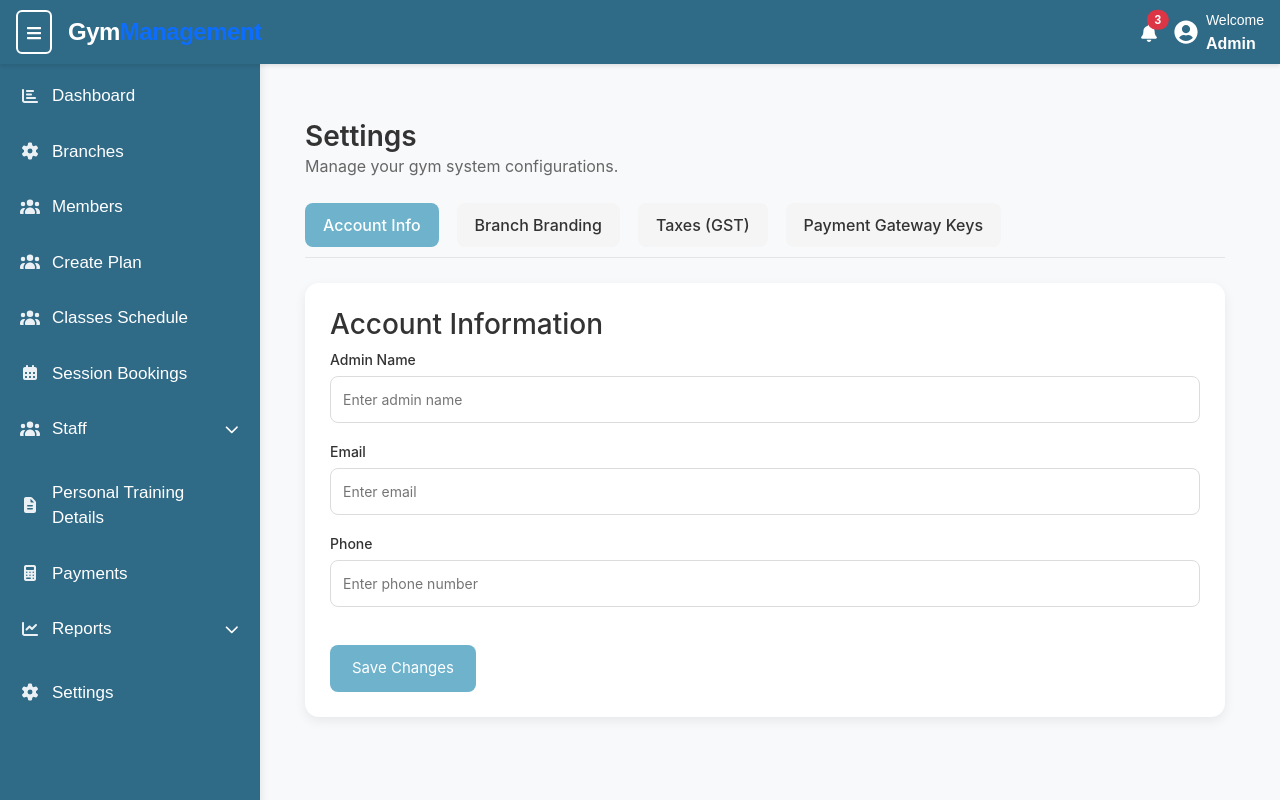
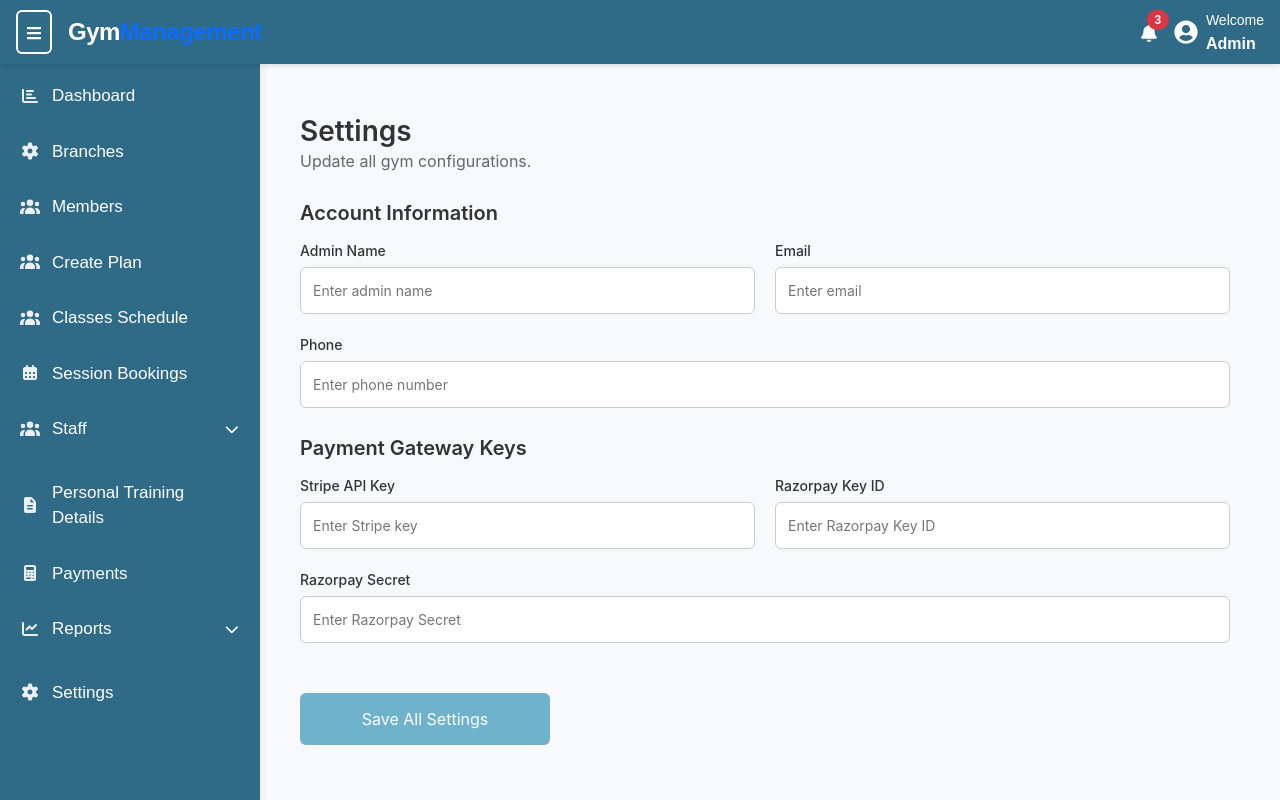
Before and after one commit to shrikantsullere/gym-frontend, a React (Vite) app: page /superadmin/setting in a window 1280 px wide. Built offline with nearby package versions, Linux system fonts and the light colour scheme.

Commit message:
changes in deshboard

```diff
--- a/src/Dashboard/SuperAdmin/Setting.jsx
+++ b/src/Dashboard/SuperAdmin/Setting.jsx
@@ -1,187 +1,235 @@
 import React, { useState } from "react";
 
-// ===== INLINE CSS (Professional Gym SaaS Style) =====
 const styles = {
   page: {
-    padding: "25px",
+    padding: "20px",
     fontFamily: "Inter, sans-serif",
+    maxWidth: "1000px",
+    margin: "0 auto",
   },
-  header: {
+
+  header: { marginBottom: "25px" },
+  title: { fontSize: "28px", fontWeight: "600", margin: 0 },
+  subtitle: { margin: 0, color: "#666" },
+
+  section: {
     marginBottom: "25px",
   },
-  title: {
-    fontSize: "28px",
+
+  sectionTitle: {
+    fontSize: "20px",
     fontWeight: "600",
-    margin: 0,
+    marginBottom: "12px",
   },
-  subtitle: {
-    margin: 0,
-    color: "#666",
+
+  formRow: {
+    display: "flex",
+    gap: "20px",
+    flexWrap: "wrap",
+    marginBottom: "12px",
   },
-  navTabs: {
-    display: "flex",
-    gap: "18px",
-    marginBottom: "25px",
-    borderBottom: "1px solid #e5e5e5",
-    paddingBottom: "10px",
+
+  formCol: {
+    flex: "1 1 300px",
+    minWidth: "250px",
   },
-  tabBtn: (active) => ({
-    padding: "10px 18px",
-    borderRadius: "8px",
+
+  label: {
+    display: "block",
+    marginBottom: "6px",
+    fontSize: "14px",
+    fontWeight: "500",
+  },
+
+  input: {
+    width: "100%",
+    padding: "12px",
+    fontSize: "14px",
+    borderRadius: "6px",
+    border: "1px solid #ccc",
+    boxSizing: "border-box",
+  },
+
+  saveBtn: {
+    marginTop: "25px",
+    padding: "14px 22px",
+    background: "#6EB2CC",
+    color: "#fff",
+    borderRadius: "6px",
+    border: "none",
+    fontSize: "16px",
     cursor: "pointer",
-    fontWeight: "500",
-    background: active ? "#6EB2CC" : "#f5f5f5",
-    color: active ? "#fff" : "#333",
-  }),
-  card: {
-    background: "#fff",
-    padding: "25px",
-    borderRadius: "14px",
-    boxShadow: "0 4px 12px rgba(0,0,0,0.07)",
+    width: "100%",
+    maxWidth: "250px",
   },
-  inputGroup: { display: "flex", flexDirection: "column", marginBottom: "18px" },
-  label: { marginBottom: "6px", fontSize: "14px", fontWeight: "500" },
-  input: {
-    padding: "12px",
-    borderRadius: "8px",
-    border: "1px solid #dcdcdc",
-    fontSize: "14px",
-    outline: "none",
-  },
-  saveBtn: {
-    marginTop: "20px",
-    padding: "12px 22px",
-    background: "#6EB2CC", // UPDATED BUTTON COLOR
-    color: "#fff",
-    borderRadius: "8px",
-    border: "none",
-    fontSize: "15px",
-    cursor: "pointer",
-  },
+
+  responsive: `
+    @media(max-width:768px){
+      .formRow {
+        flex-direction: column !important;
+      }
+    }
+  `,
 };
 
-// ==================== MAIN COMPONENT ====================
 const AdminSettings = () => {
-  const [activeTab, setActiveTab] = useState("account");
+  const [settings, setSettings] = useState({
+    adminName: "",
+    email: "",
+    phone: "",
+    branchName: "",
+    timings: "",
+    gstNumber: "",
+    gstPercent: "",
+    stripeKey: "",
+    razorKey: "",
+    razorSecret: "",
+  });
+
+  const handleChange = (field, value) => setSettings({ ...settings, [field]: value });
+  const handleSave = () => {
+    console.log("Saved Settings:", settings);
+    alert("✅ All Settings Saved!");
+  };
 
   return (
     <div style={styles.page}>
-      {/* PAGE TITLE */}
+      <style>{styles.responsive}</style>
+
       <div style={styles.header}>
         <h2 style={styles.title}>Settings</h2>
-        <p style={styles.subtitle}>Manage your gym system configurations.</p>
+        <p style={styles.subtitle}>Update all gym configurations.</p>
       </div>
 
-      {/* TABS */}
-      <div style={styles.navTabs}>
-        <div style={styles.tabBtn(activeTab === "account")} onClick={() => setActiveTab("account")}>
-          Account Info
-        </div>
-        <div style={styles.tabBtn(activeTab === "branding")} onClick={() => setActiveTab("branding")}>
-          Branch Branding
-        </div>
-        <div style={styles.tabBtn(activeTab === "gst")} onClick={() => setActiveTab("gst")}>
-          Taxes (GST)
-        </div>
-        <div style={styles.tabBtn(activeTab === "payment")} onClick={() => setActiveTab("payment")}>
-          Payment Gateway Keys
+      {/* Account Info */}
+      <div style={styles.section}>
+        <div style={styles.sectionTitle}>Account Information</div>
+        <div style={styles.formRow} className="formRow">
+          <div style={styles.formCol}>
+            <label style={styles.label}>Admin Name</label>
+            <input
+              style={styles.input}
+              value={settings.adminName}
+              onChange={(e) => handleChange("adminName", e.target.value)}
+              placeholder="Enter admin name"
+            />
+          </div>
+
+          <div style={styles.formCol}>
+            <label style={styles.label}>Email</label>
+            <input
+              style={styles.input}
+              type="email"
+              value={settings.email}
+              onChange={(e) => handleChange("email", e.target.value)}
+              placeholder="Enter email"
+            />
+          </div>
+
+          <div style={styles.formCol}>
+            <label style={styles.label}>Phone</label>
+            <input
+              style={styles.input}
+              value={settings.phone}
+              onChange={(e) => handleChange("phone", e.target.value)}
+              placeholder="Enter phone number"
+            />
+          </div>
         </div>
       </div>
 
-      {/* ===================== ACCOUNT INFO ===================== */}
-      {activeTab === "account" && (
-        <div style={styles.card}>
-          <h3>Account Information</h3>
-
-          <div style={styles.inputGroup}>
-            <label style={styles.label}>Admin Name</label>
-            <input style={styles.input} placeholder="Enter admin name" />
+      {/* Branch Branding */}
+      {/* <div style={styles.section}>
+        <div style={styles.sectionTitle}>Branch Branding</div>
+        <div style={styles.formRow} className="formRow">
+          <div style={styles.formCol}>
+            <label style={styles.label}>Branch Name</label>
+            <input
+              style={styles.input}
+              value={settings.branchName}
+              onChange={(e) => handleChange("branchName", e.target.value)}
+              placeholder="Enter branch name"
+            />
           </div>
 
-          <div style={styles.inputGroup}>
-            <label style={styles.label}>Email</label>
-            <input style={styles.input} placeholder="Enter email" type="email" />
+          <div style={styles.formCol}>
+            <label style={styles.label}>Gym Timings</label>
+            <input
+              style={styles.input}
+              value={settings.timings}
+              onChange={(e) => handleChange("timings", e.target.value)}
+              placeholder="6AM - 10PM"
+            />
+          </div>
+        </div>
+      </div> */}
+
+      {/* GST */}
+      {/* <div style={styles.section}>
+        <div style={styles.sectionTitle}>Taxes (GST)</div>
+        <div style={styles.formRow} className="formRow">
+          <div style={styles.formCol}>
+            <label style={styles.label}>GST Number</label>
+            <input
+              style={styles.input}
+              value={settings.gstNumber}
+              onChange={(e) => handleChange("gstNumber", e.target.value)}
+              placeholder="Enter GST Number"
+            />
           </div>
 
-          <div style={styles.inputGroup}>
-            <label style={styles.label}>Phone</label>
-            <input style={styles.input} placeholder="Enter phone number" />
-          </div>
-
-          <button style={styles.saveBtn}>Save Changes</button>
-        </div>
-      )}
-
-      {/* ===================== BRANCH BRANDING ===================== */}
-      {activeTab === "branding" && (
-        <div style={styles.card}>
-          <h3>Branch Branding</h3>
-
-          <div style={styles.inputGroup}>
-            <label style={styles.label}>Gym Logo</label>
-            <input style={styles.input} type="file" />
-          </div>
-
-          <div style={styles.inputGroup}>
-            <label style={styles.label}>Branch Name</label>
-            <input style={styles.input} placeholder="Enter branch name" />
-          </div>
-
-          <div style={styles.inputGroup}>
-            <label style={styles.label}>Gym Timings</label>
-            <input style={styles.input} placeholder="6AM - 10PM" />
-          </div>
-
-          <button style={styles.saveBtn}>Save Branding</button>
-        </div>
-      )}
-
-      {/* ===================== GST SETTINGS ===================== */}
-      {activeTab === "gst" && (
-        <div style={styles.card}>
-          <h3>Taxes (GST)</h3>
-
-          <div style={styles.inputGroup}>
-            <label style={styles.label}>GST Number</label>
-            <input style={styles.input} placeholder="Enter GST Number" />
-          </div>
-
-          <div style={styles.inputGroup}>
+          <div style={styles.formCol}>
             <label style={styles.label}>GST %</label>
             <input
               style={styles.input}
               type="number"
-              placeholder="Enter GST percentage (ex: 18)"
+              value={settings.gstPercent}
+              onChange={(e) => handleChange("gstPercent", e.target.value)}
+              placeholder="18"
+            />
+          </div>
+        </div>
+      </div> */}
+
+      {/* Payment Keys */}
+      <div style={styles.section}>
+        <div style={styles.sectionTitle}>Payment Gateway Keys</div>
+        <div style={styles.formRow} className="formRow">
+          <div style={styles.formCol}>
+            <label style={styles.label}>Stripe API Key</label>
+            <input
+              style={styles.input}
+              value={settings.stripeKey}
+              onChange={(e) => handleChange("stripeKey", e.target.value)}
+              placeholder="Enter Stripe key"
             />
           </div>
 
-          <button style={styles.saveBtn}>Save GST Settings</button>
-        </div>
-      )}
-
-      {/* ===================== PAYMENT GATEWAY KEYS ===================== */}
-      {activeTab === "payment" && (
-        <div style={styles.card}>
-          <h3>Payment Gateway Keys</h3>
-
-          <div style={styles.inputGroup}>
-            <label style={styles.label}>Stripe API Key</label>
-            <input style={styles.input} placeholder="Enter Stripe key" />
+          <div style={styles.formCol}>
+            <label style={styles.label}>Razorpay Key ID</label>
+            <input
+              style={styles.input}
+              value={settings.razorKey}
+              onChange={(e) => handleChange("razorKey", e.target.value)}
+              placeholder="Enter Razorpay Key ID"
+            />
           </div>
 
-          <div style={styles.inputGroup}>
-            <label style={styles.label}>Razorpay Key ID</label>
-            <input style={styles.input} placeholder="Enter Razorpay Key ID" />
+          <div style={styles.formCol}>
+            <label style={styles.label}>Razorpay Secret</label>
+            <input
+              style={styles.input}
+              value={settings.razorSecret}
+              onChange={(e) => handleChange("razorSecret", e.target.value)}
+              placeholder="Enter Razorpay Secret"
+            />
           </div>
+        </div>
+      </div>
 
-          <div style={styles.inputGroup}>
-            <label style={styles.label}>Razorpay Secret</label>
-            <input style={styles.input} placeholder="Enter Razorpay Secret" />
-          </div>
-
-          <button style={styles.saveBtn}>Save Payment Keys</button>
-        </div>
-      )}
+      <button style={styles.saveBtn} onClick={handleSave}>
+        Save All Settings
+      </button>
     </div>
   );
 };
```
Also changed, not shown: src/Dashboard/SuperAdmin/SuperAdminDashbaord.jsx (+10 -5 lines).
